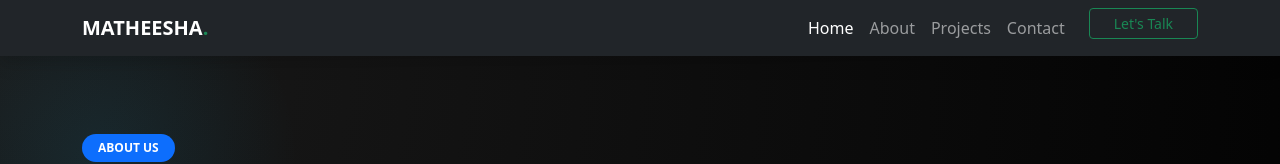
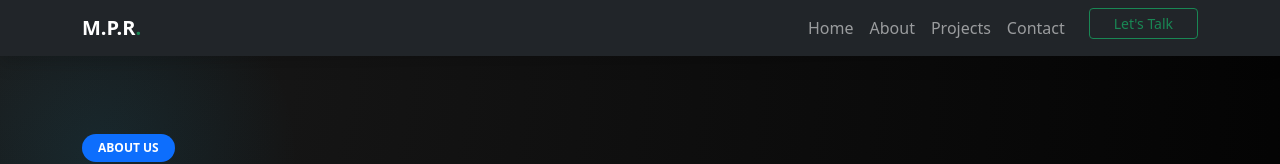
Before and after one commit to matheeshapr/MyPortfolio, an Angular app: page / in a window 1280 px wide. Shown: the top 164 px of the page. Built offline with nearby package versions, Linux system fonts and the light colour scheme.

Commit message:
feat: update navbar branding and fix 'Let's Talk' button link

```diff
--- a/src/app/components/navbar/navbar.component.html
+++ b/src/app/components/navbar/navbar.component.html
@@ -1,17 +1,17 @@
 <nav class="navbar navbar-expand-lg navbar-dark bg-dark sticky-top shadow">
   <div class="container">
-    <a class="navbar-brand fw-bold" href="#">MATHEESHA<span class="text-success">.</span></a>
+    <a class="navbar-brand fw-bold" href="#">M.P.R<span class="text-success">.</span></a>
     <button class="navbar-toggler" type="button" data-bs-toggle="collapse" data-bs-target="#navbarNav">
       <span class="navbar-toggler-icon"></span>
     </button>
     <div class="collapse navbar-collapse" id="navbarNav">
       <ul class="navbar-nav ms-auto">
-        <li class="nav-item"><a class="nav-link active" href="#">Home</a></li>
+        <li class="nav-item"><a class="nav-link" href="#">Home</a></li>
         <li class="nav-item"><a class="nav-link" href="#about">About</a></li>
         <li class="nav-item"><a class="nav-link" href="#projects">Projects</a></li>
         <li class="nav-item"><a class="nav-link" href="#contact">Contact</a></li>
         <li class="nav-item ms-lg-3">
-          <a class="btn btn-outline-success btn-sm px-4" href="#">Let's Talk</a>
+          <a class="btn btn-outline-success btn-sm px-4" href="#contact">Let's Talk</a>
         </li>
       </ul>
     </div>
```
